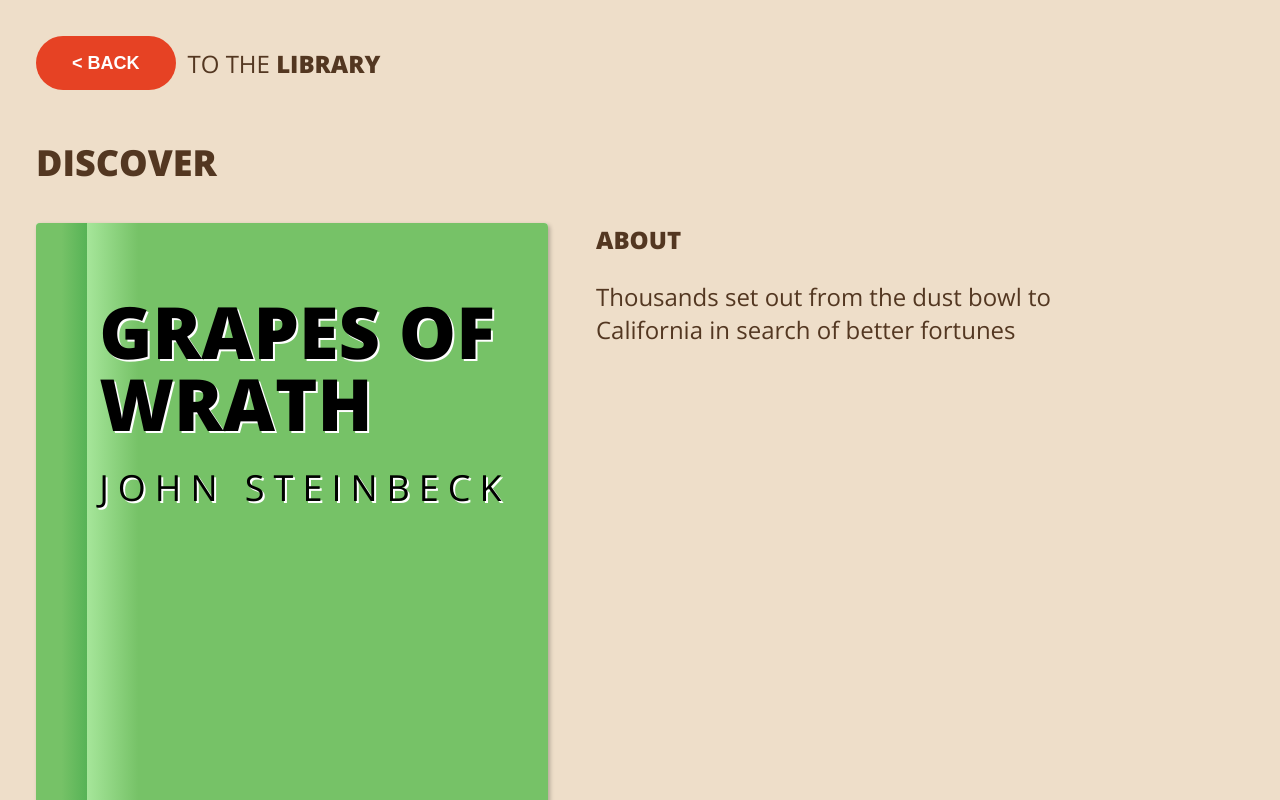
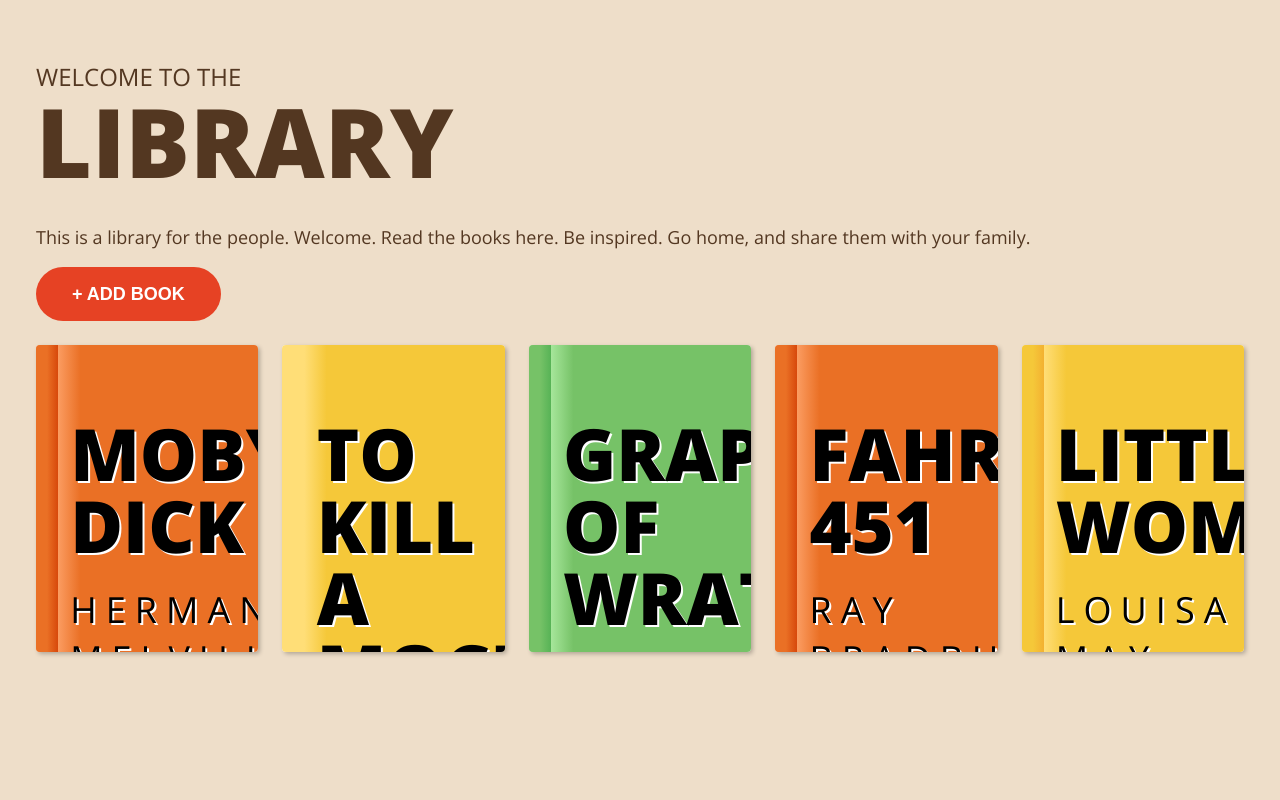
Before and after one commit to pmillerdev/svelte-practice, a Svelte app: page / in a window 1280 px wide. Shown: the top 800 px of the page. Built offline with nearby package versions, Linux system fonts and the light colour scheme; data requests are answered from the project's data file.

Commit message:
feat: add routes with svelte-routing

```diff
--- a/package.json
+++ b/package.json
@@ -6,7 +6,7 @@
     "dev": "run-p dev:server dev:client",
     "dev:client": "rollup -c -w",
     "dev:server": "json-server --watch db.json",
-    "start": "sirv public"
+    "start": "sirv public --single"
   },
   "devDependencies": {
     "@rollup/plugin-commonjs": "11.0.2",
@@ -20,6 +20,7 @@
     "svelte": "^3.0.0"
   },
   "dependencies": {
-    "sirv-cli": "^0.4.4"
+    "sirv-cli": "^0.4.4",
+    "svelte-routing": "^1.4.2"
   }
 }
--- a/src/App.svelte
+++ b/src/App.svelte
@@ -1,13 +1,9 @@
 <script>
+  import { Route, Router } from "svelte-routing";
   import Detail from "./detail/Detail.svelte";
   import Library from "./library/Library.svelte";
 
-  let page = "detail";
-  let pageArgs = { id: 3 };
-  function handleBookSelect(event) {
-    page = "detail";
-    pageArgs = event.detail;
-  }
+  export let url = "";
 </script>
 
 <style>
@@ -16,10 +12,13 @@
   }
 </style>
 
-<main>
-  {#if page === 'detail'}
-    <Detail {...pageArgs} />
-  {:else}
-    <Library on:book-select={handleBookSelect} />
-  {/if}
-</main>
+<Router {url}>
+  <main>
+    <Route path="/books/:id" let:params>
+      <Detail id={params.id} />
+    </Route>
+    <Route path="/">
+      <Library />
+    </Route>
+  </main>
+</Router>
--- a/src/common/BackButtonRow.svelte
+++ b/src/common/BackButtonRow.svelte
@@ -18,7 +18,7 @@
 </style>
 
 <nav>
-  <Button>&lt; Back</Button>
+  <Button to="/">&lt; Back</Button>
 
   <div class="text">
     To the
--- a/src/common/BookCover.svelte
+++ b/src/common/BookCover.svelte
@@ -1,9 +1,8 @@
 <script>
-  import { createEventDispatcher } from "svelte";
+  import { links } from "svelte-routing";
+
   export let book = {};
   export let interactive = false;
-
-  const dispatch = createEventDispatcher();
 
   const isValidUrl = url => {
     return url && /http.+\.(jpg|png|gif)$/.test(url);
@@ -100,8 +99,8 @@
 
 {#if interactive}
   <a
-    href="#"
-    on:click={() => dispatch('book-select', { id: book.id })}
+    href={'/books/' + book.id}
+    use:links
     class="book book--interactive book--variation-{book.variation}
     {isValidUrl(book.cover) ? 'book--cover' : 'book--no-cover'}">
     <span
--- a/src/common/BookGrid.svelte
+++ b/src/common/BookGrid.svelte
@@ -30,7 +30,7 @@
 <ul>
   {#each books as book}
     <li>
-      <BookCover interactive {book} on:book-select />
+      <BookCover interactive {book} />
       {#if book.favourite}
         <div class="heart">
           <Heart />
--- a/src/common/Button.svelte
+++ b/src/common/Button.svelte
@@ -1,3 +1,8 @@
+<script>
+  import { links } from "svelte-routing";
+  export let to;
+</script>
+
 <style>
   .button {
     background: var(--colorCta);
@@ -26,6 +31,12 @@
   }
 </style>
 
-<button on:click class="button">
-  <slot />
-</button>
+{#if to}
+  <a href={to} on:click use:links class="button">
+    <slot />
+  </a>
+{:else}
+  <button on:click class="button">
+    <slot />
+  </button>
+{/if}
--- a/src/library/Library.svelte
+++ b/src/library/Library.svelte
@@ -44,4 +44,4 @@
 
 <Button>+ Add Book</Button>
 
-<BookGrid {books} on:book-select />
+<BookGrid {books} />
```
Also changed, not shown: 1 other file (tests, documents, lock files or other folders).
